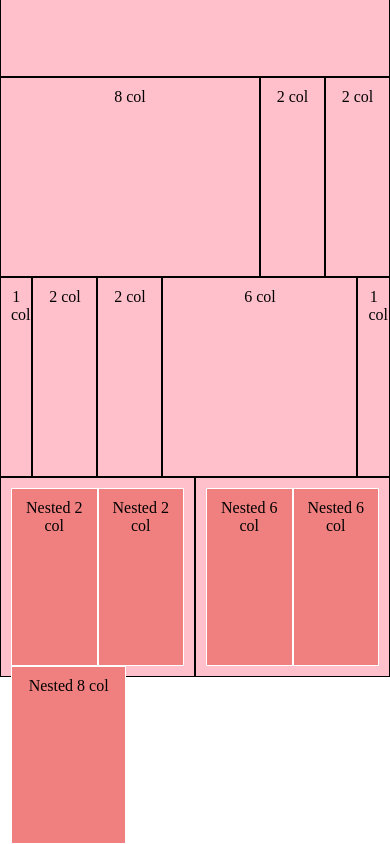
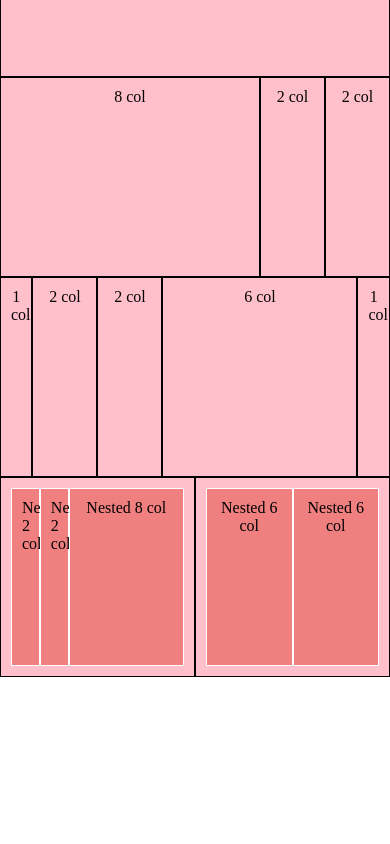
Before and after one commit to Sebushka89/html-css-12bool, a plain HTML site: page index.html in a window 390 px wide. Shown: the part 523-1367 px from the top of the page. After the commit the page ends 1200 px from the top, so only its background shows below. Drawn offline with Linux system fonts and the light colour scheme.

Commit message:
second commit

```diff
--- a/css/12bool-responsive.css
+++ b/css/12bool-responsive.css
@@ -20,6 +20,7 @@
     display: flex;
     flex-direction: row;
     flex-wrap: wrap;
+
 }
 
 [class*="col-"] {
--- a/css/style.css
+++ b/css/style.css
@@ -10,8 +10,8 @@ body {
     background: pink;
     border: 1px black solid;
     height: 200px;
+    padding: 10px;
     text-align: center;
-    padding: 10px;
 }
 
 [class*="col"] > .row > [class*="col"]
--- a/index.html
+++ b/index.html
@@ -49,8 +49,8 @@
         <div class="row">
             <div class="col">
                 <div class="row">
-                    <div class="col">Nested 2 col</div>
-                    <div class="col">Nested 2 col</div>
+                    <div class="col-xs-2">Nested 2 col</div>
+                    <div class="col-xs-2">Nested 2 col</div>
                     <div class="col-xs-8">Nested 8 col</div>
                 </div>
             </div>
```
